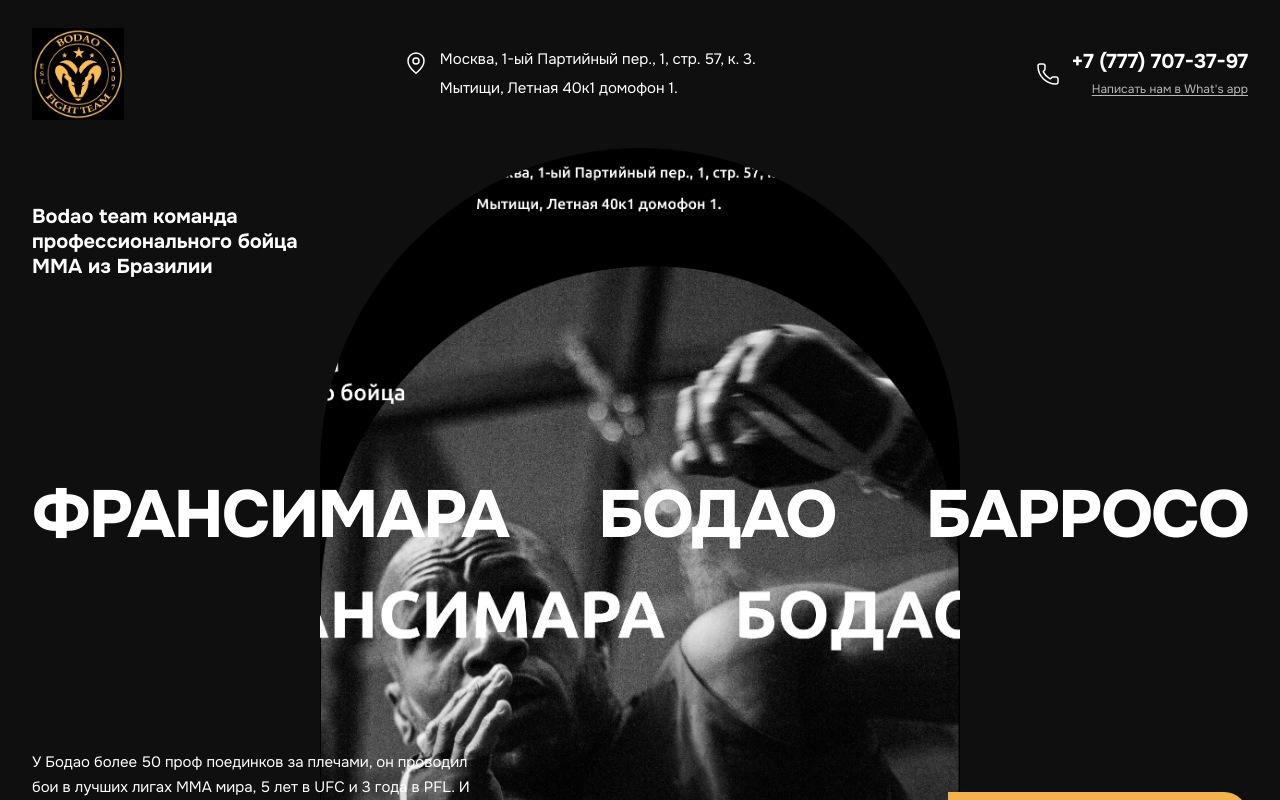
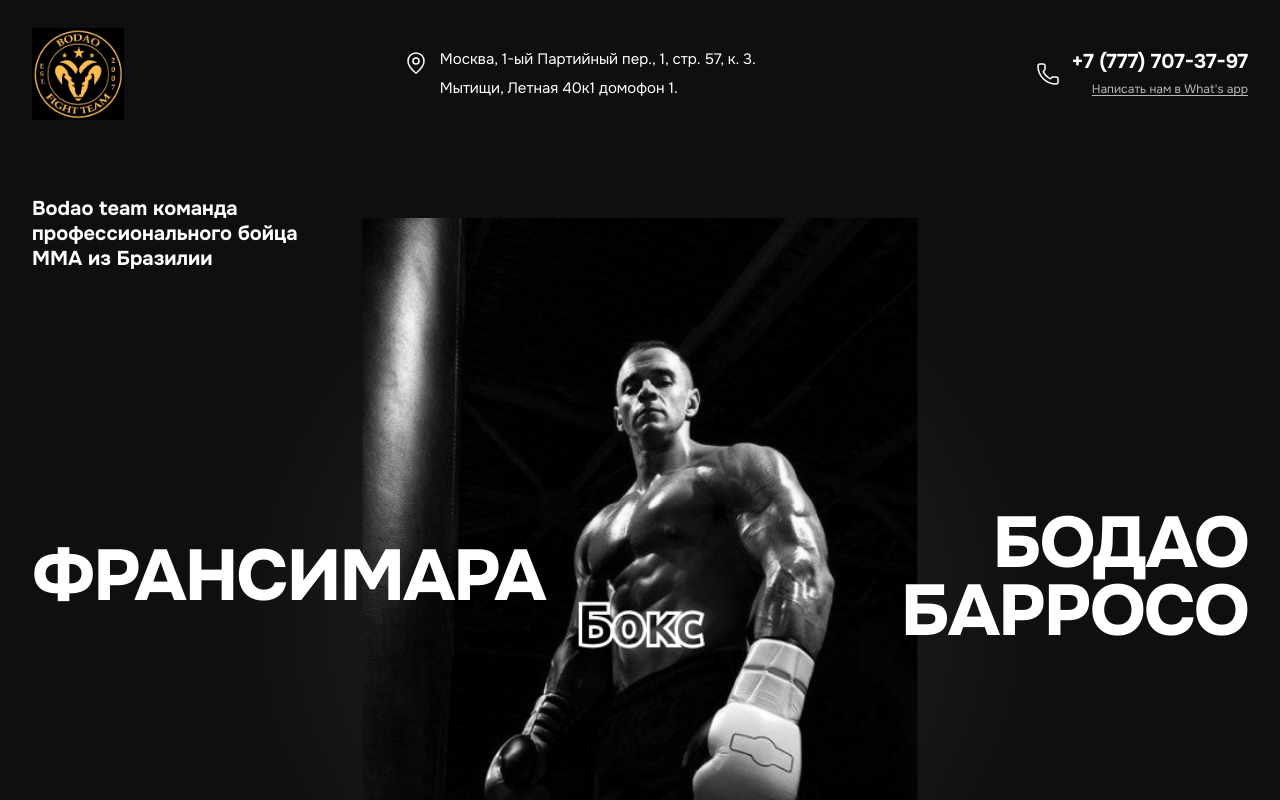
Before and after one commit to cozy-bit/team-bodao, a React (Vite) app: page / in a window 1280 px wide. Shown: the top 800 px of the page. Built offline with nearby package versions, Linux system fonts and the light colour scheme.

Commit message:
feat: hero split-headline layout (radial glow, centered fighter, cta) — placeholder photo

```diff
--- a/src/components/sections/Hero.jsx
+++ b/src/components/sections/Hero.jsx
@@ -1,29 +1,31 @@
 import Button from '../ui/Button';
-import heroBoxer from '../../assets/images/hero-boxer.png';
+import fighter from '../../assets/images/hero-fighter.png';
 
 export default function Hero() {
   return (
-    <section className="relative overflow-hidden bg-dark-bg">
-      <div className="pointer-events-none absolute inset-x-0 top-0 flex justify-center">
-        <div className="h-[420px] w-[86%] max-w-[640px] overflow-hidden rounded-t-full sm:h-[560px] md:h-[760px]">
-          <img
-            src={heroBoxer}
-            alt="Франсимара Бодао Барросо"
-            className="h-full w-full object-cover object-top grayscale"
-          />
-        </div>
-      </div>
+    <section className="relative flex min-h-[560px] flex-col overflow-hidden bg-dark-bg sm:min-h-[680px] md:min-h-[880px]">
+      <div className="pointer-events-none absolute left-1/2 top-[6%] h-[560px] w-[560px] -translate-x-1/2 rounded-full bg-[radial-gradient(circle,#2b2b30_0%,transparent_70%)] md:h-[820px] md:w-[820px]" />
 
-      <div className="relative mx-auto flex max-w-7xl flex-col px-5 pb-14 pt-10 md:min-h-[780px] md:px-8 md:pb-20 md:pt-14">
-        <p className="max-w-[300px] text-lg font-bold leading-tight text-white md:text-xl">
+      <img
+        src={fighter}
+        alt="Франсимара Бодао Барросо"
+        className="pointer-events-none absolute bottom-0 left-1/2 h-[78%] max-w-none -translate-x-1/2 object-contain object-bottom grayscale md:h-[92%]"
+      />
+
+      <div className="relative mx-auto flex w-full max-w-7xl flex-1 flex-col px-5 py-10 md:px-8 md:py-12">
+        <p className="max-w-[320px] text-base font-bold leading-tight text-white md:text-xl">
           Bodao team команда профессионального бойца ММА из Бразилии
         </p>
 
-        <h1 className="my-10 flex flex-wrap justify-between gap-x-6 gap-y-1 text-[clamp(2rem,5.2vw,4.5rem)] font-extrabold uppercase leading-[0.95] tracking-tight text-white md:my-auto md:flex-nowrap md:whitespace-nowrap">
-          <span>Франсимара</span>
-          <span>Бодао</span>
-          <span>Барросо</span>
-        </h1>
+        <div className="my-auto flex flex-col gap-1 py-10 md:flex-row md:items-center md:justify-between md:gap-6">
+          <span className="text-[clamp(2.25rem,5.6vw,5rem)] font-extrabold uppercase leading-none tracking-tight text-white">
+            Франсимара
+          </span>
+          <span className="text-[clamp(2.25rem,5.6vw,5rem)] font-extrabold uppercase leading-[0.95] tracking-tight text-white md:text-right">
+            Бодао <br className="hidden md:block" />
+            Барросо
+          </span>
+        </div>
 
         <div className="flex flex-col gap-8 md:flex-row md:items-end md:justify-between">
           <p className="max-w-md text-sm leading-relaxed text-white md:text-[15px]">
@@ -31,7 +33,7 @@
             лигах ММА мира, 5 лет в UFC и 3 года в PFL. И теперь он открыл свои
             клубы в России что бы поделиться с вами своим опытом.
           </p>
-          <Button className="rounded-full md:mb-2">ЗАПИСАТЬСЯ</Button>
+          <Button className="rounded-full md:mb-1">ЗАПИСАТЬСЯ</Button>
         </div>
       </div>
     </section>
```
Also changed, not shown: src/assets/images/hero-boxer.png (deleted), src/assets/images/hero-fighter.png (added).
